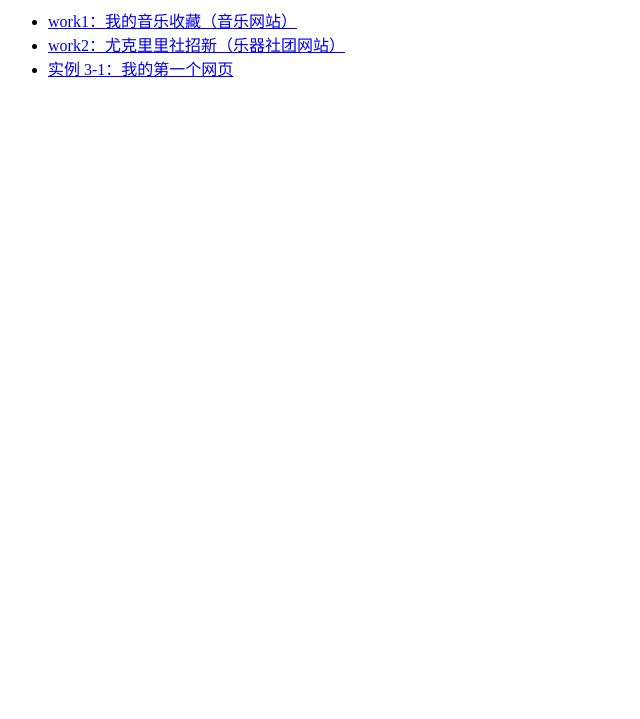
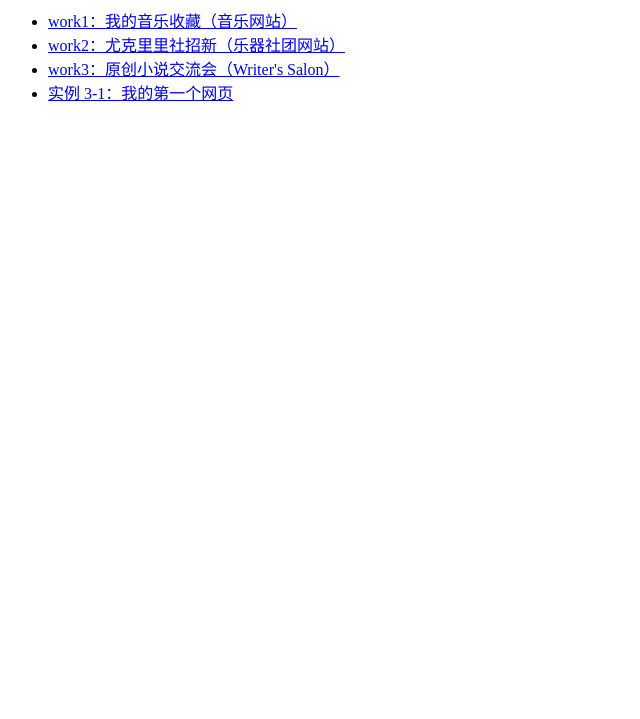
Before and after one commit to xxxzboring/web, a plain HTML site: page index.html in a window 1280 px wide. Shown: the part 81-800 px from the top of the page, without its empty margins (0-640 px from the left). Drawn offline with Linux system fonts and the light colour scheme.

Commit message:
首页加入 work3 入口

```diff
--- a/index.html
+++ b/index.html
@@ -10,6 +10,7 @@
   <ul>
     <li><a href="zhaofei-0406-work1.html">work1：我的音乐收藏（音乐网站）</a></li>
     <li><a href="zhaofei-0406-work2.html">work2：尤克里里社招新（乐器社团网站）</a></li>
+    <li><a href="zhaofei-0406-work3.html">work3：原创小说交流会（Writer's Salon）</a></li>
     <li><a href="ex3_1.html">实例 3-1：我的第一个网页</a></li>
   </ul>
 </body>
```
